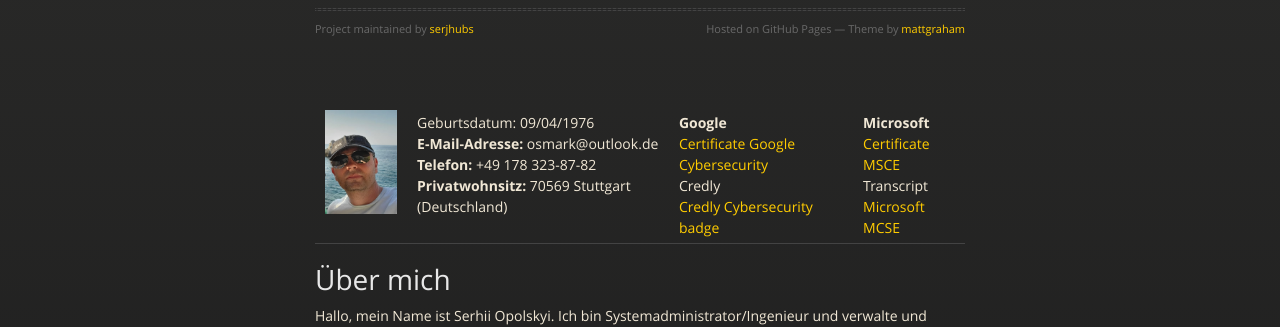
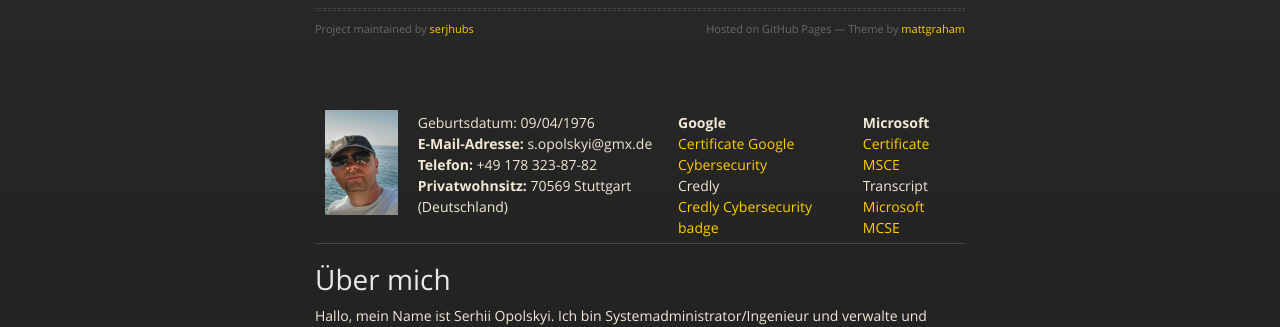
Before and after one commit to serjhubs/Resume, a Jekyll site: the page built from index.md, in a window 1280 px wide and 900 px high. Shown: the part 148-475 px from the top of the window. Built offline with Jekyll 4.4.1, drawn with Linux system fonts in a browser that asks for light colours; the repository's description, which GitHub fills in, is left out.

Commit message:
Update index.md

```diff
--- a/index.md
+++ b/index.md
@@ -5,7 +5,7 @@ layout: default
    <table><tr>
      <td><img src="https://github.com/serjhubs/Resume/blob/main/_includes/SO.jpeg?raw=true" width="115" heihgt="125"></td>
       <td> Geburtsdatum: 09/04/1976
-       <br><strong>E-Mail-Adresse:</strong> osmark@outlook.de
+       <br><strong>E-Mail-Adresse:</strong> s.opolskyi@gmx.de
         <br><strong>Telefon:</strong> +49 178 323-87-82
          <br><strong>Privatwohnsitz:</strong> 70569 Stuttgart (Deutschland)
       </td>
```
